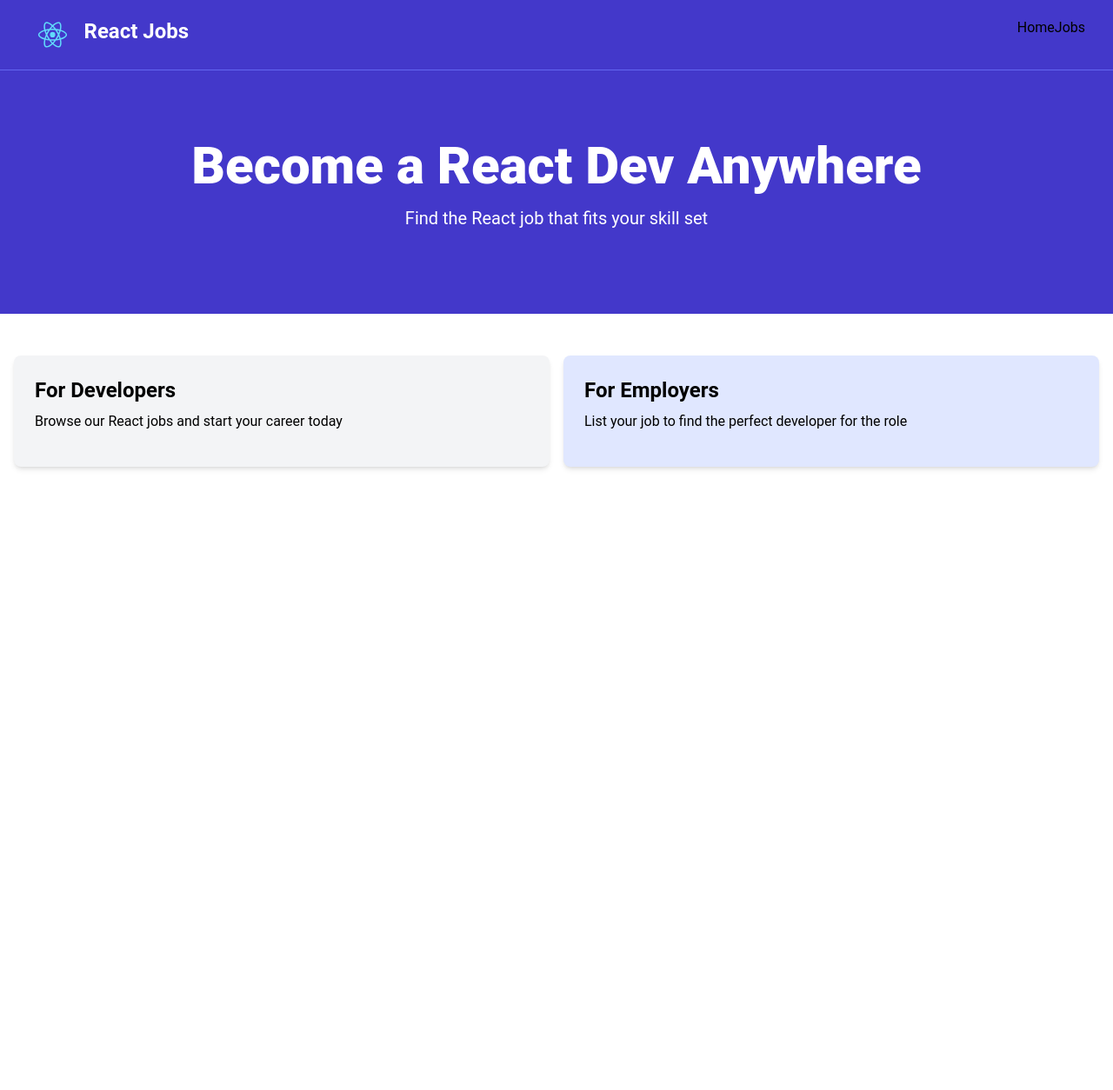
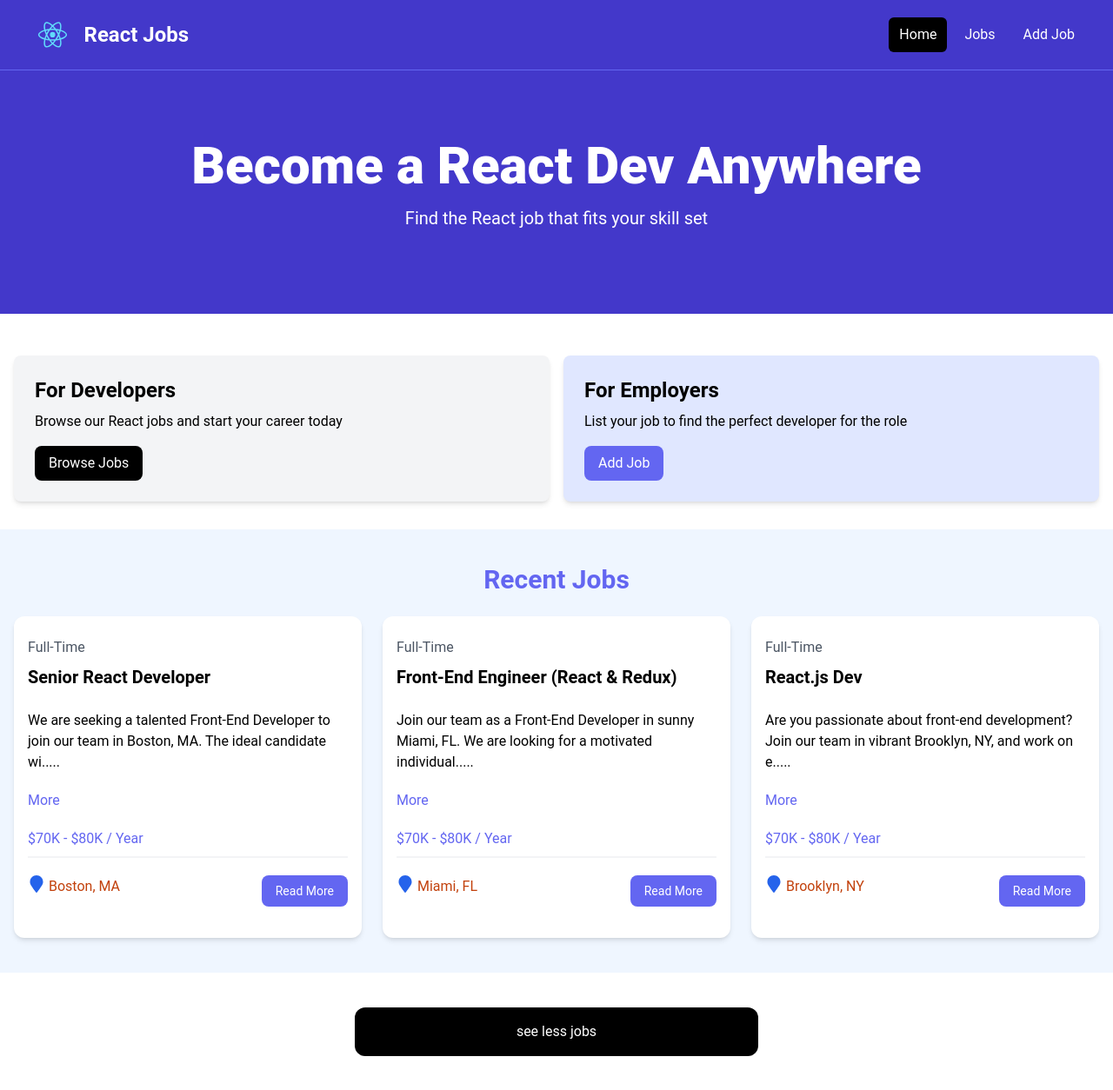
Before and after one commit to Edetmanchi/Job-listing-website, a React (Create React App) app: page / in a window 1280 px wide. Shown: the whole page at 87% size. Before the commit the page ends 800 px from the top, so only its background shows below. Built offline with nearby package versions, Linux system fonts and the light colour scheme.

Commit message:
added more js functionality

```diff
--- a/package.json
+++ b/package.json
@@ -8,6 +8,8 @@
     "@testing-library/user-event": "^13.5.0",
     "react": "^18.3.1",
     "react-dom": "^18.3.1",
+    "react-icons": "^5.2.1",
+    "react-router-dom": "^6.23.1",
     "react-scripts": "5.0.1",
     "web-vitals": "^2.1.4"
   },
--- a/src/App.js
+++ b/src/App.js
@@ -1,19 +1,20 @@
  import React from 'react'
- import Navbar from './components/Navbar'
- import Hero from './components/Hero'
-import HomeCards from './components/HomeCards'
+ import {Route, createBrowserRouter, createRoutesFromElements, RouterProvider} from "react-router-dom"
+ import HomePage from "./pages/HomePage"
+ import MainLayout from './layout/mainLayout'
+ import NotFoundPage from './pages/NotFoundPage'
+ import JobsPage from './pages/JobsPage'
 
- const App = () => {
-   return (
-    <>
-    <Navbar/>
-    <Hero  title = 'Become a React Dev Anywhere'
-    subtitle = 'Find the React job that fits your skill set'/>
-    <HomeCards/>
-
-    </>
-
-   )
+ const router = createBrowserRouter(
+  createRoutesFromElements(
+    <Route path='/' element={<MainLayout/>}>
+      <Route index element={<HomePage/>}/>
+      <Route path='/jobs'  element={<JobsPage/>}/>
+      <Route path='*'  element={<NotFoundPage/>}/>
+    </Route>
+ )
+)
+const App = () => {
+  return <RouterProvider router={router}/>
  }
-
  export default App
--- a/src/components/HomeCards.jsx
+++ b/src/components/HomeCards.jsx
@@ -1,4 +1,4 @@
-// import { Link } from 'react-router-dom';
+import { Link } from 'react-router-dom';
 import Card from './Card';
 
 const HomeCards = () => {
@@ -11,24 +11,24 @@ const HomeCards = () => {
             <p className='mt-2 mb-4'>
               Browse our React jobs and start your career today
             </p>
-            {/* <Link
+            <Link
               to='/jobs'
               className='inline-block bg-black text-white rounded-lg px-4 py-2 hover:bg-gray-700'
             >
               Browse Jobs
-            </Link> */}
+            </Link>
           </Card>
           <Card bg='bg-indigo-100'>
             <h2 className='text-2xl font-bold'>For Employers</h2>
             <p className='mt-2 mb-4'>
               List your job to find the perfect developer for the role
             </p>
-            {/* <Link
-              to='/add-job'
+            <Link
+              to='/'
               className='inline-block bg-indigo-500 text-white rounded-lg px-4 py-2 hover:bg-indigo-600'
             >
               Add Job
-            </Link> */}
+            </Link>
           </Card>
         </div>
       </div>
--- a/src/components/JobListing.jsx
+++ b/src/components/JobListing.jsx
@@ -1,51 +1,113 @@
-import { useState } from 'react';
-import { FaMapMarker } from 'react-icons/fa';
-import { Link } from 'react-router-dom';
+// import { useState, useEffect } from 'react';
+import JobListings from './JobListings';
+import jobs from "../jobs.json"
 
-const JobListing = ({ job }) => {
-  const [showFullDescription, setShowFullDescription] = useState(false);
+// const JobListing = ({ isHome = false,}) => {
+const JobListing = ({isHome = false}) => {
 
-  let description = job.description;
-
-  if (!showFullDescription) {
-    description = description.substring(0, 90) + '...';
-  }
-
+  // reducing the job grid to just three
+  const jobListing = isHome? jobs.slice(0,3) :jobs
   return (
-    <div className='bg-white rounded-xl shadow-md relative'>
-      <div className='p-4'>
-        <div className='mb-6'>
-          <div className='text-gray-600 my-2'>{job.type}</div>
-          <h3 className='text-xl font-bold'>{job.title}</h3>
-        </div>
-
-        <div className='mb-5'>{description}</div>
-
-        <button
-          onClick={() => setShowFullDescription((prevState) => !prevState)}
-          className='text-indigo-500 mb-5 hover:text-indigo-600'
-        >
-          {showFullDescription ? 'Less' : 'More'}
-        </button>
-
-        <h3 className='text-indigo-500 mb-2'>{job.salary} / Year</h3>
-
-        <div className='border border-gray-100 mb-5'></div>
-
-        <div className='flex flex-col lg:flex-row justify-between mb-4'>
-          <div className='text-orange-700 mb-3'>
-            <FaMapMarker className='inline text-lg mb-1 mr-1' />
-            {job.location}
+    <section className='bg-blue-50 px-4 py-10'>
+      <div className='container-xl lg:container m-auto'>
+        <h2 className='text-3xl font-bold text-indigo-500 mb-6 text-center'>
+          {isHome ? 'Recent Jobs' : 'Browse Jobs'}
+        </h2>
+          <div className='grid grid-cols-1 md:grid-cols-3 gap-6'>
+            {/* calling the function to nreduce the job grid to three */}
+            {jobListing.map((job) => (
+              <JobListings key={job.id} job={job} />
+            ))}
           </div>
-          <Link
-            to={`/jobs/${job.id}`}
-            className='h-[36px] bg-indigo-500 hover:bg-indigo-600 text-white px-4 py-2 rounded-lg text-center text-sm'
-          >
-            Read More
-          </Link>
-        </div>
       </div>
-    </div>
+    </section>
   );
 };
 export default JobListing;
+
+
+
+
+
+
+
+
+
+
+
+
+
+
+
+
+
+
+
+
+
+
+
+
+
+
+
+
+
+
+
+
+
+
+
+
+
+
+
+
+
+// import { useState, useEffect } from 'react';
+// import JobListing from './JobListing';
+// // import Spinner from './Spinner';
+
+// const JobListings = ({ isHome = false }) => {
+//   const [jobs, setJobs] = useState([]);
+//   const [loading, setLoading] = useState(true);
+
+//   useEffect(() => {
+//     const fetchJobs = async () => {
+//       const apiUrl = isHome ? '/api/jobs?_limit=3' : '/api/jobs';
+//       try {
+//         const res = await fetch(apiUrl);
+//         const data = await res.json();
+//         setJobs(data);
+//       } catch (error) {
+//         console.log('Error fetching data', error);
+//       } finally {
+//         setLoading(false);
+//       }
+//     };
+
+//     fetchJobs();
+//   }, []);
+
+//   return (
+//     <section className='bg-blue-50 px-4 py-10'>
+//       <div className='container-xl lg:container m-auto'>
+//         <h2 className='text-3xl font-bold text-indigo-500 mb-6 text-center'>
+//           {isHome ? 'Recent Jobs' : 'Browse Jobs'}
+//         </h2>
+
+//         {loading ? (
+//           <Spinner loading={loading} />
+//         ) : (
+//           <div className='grid grid-cols-1 md:grid-cols-3 gap-6'>
+//             {jobs.map((job) => (
+//               <JobListing key={job.id} job={job} />
+//             ))}
+//           </div>
+//         )}
+//       </div>
+//     </section>
+//   );
+// };
+// export default JobListings;
--- a/src/components/JobListings.jsx
+++ b/src/components/JobListings.jsx
@@ -1,46 +1,51 @@
-import { useState, useEffect } from 'react';
-import JobListing from './JobListing';
-import Spinner from './Spinner';
+import { useState } from 'react';
+import {FaMapMarker} from "react-icons/fa"
+// import { FaMapMarker } from 'react-icons/fa';
+import { Link } from 'react-router-dom';
 
-const JobListings = ({ isHome = false }) => {
-  const [jobs, setJobs] = useState([]);
-  const [loading, setLoading] = useState(true);
+const JobListings = ({ job }) => {
+  const [showFullDescription, setShowFullDescription] = useState(false);
 
-  useEffect(() => {
-    const fetchJobs = async () => {
-      const apiUrl = isHome ? '/api/jobs?_limit=3' : '/api/jobs';
-      try {
-        const res = await fetch(apiUrl);
-        const data = await res.json();
-        setJobs(data);
-      } catch (error) {
-        console.log('Error fetching data', error);
-      } finally {
-        setLoading(false);
-      }
-    };
+  let description = job.description;
 
-    fetchJobs();
-  }, []);
+  if (!showFullDescription) {
+    description = description.substring(0, 100) + '.....';
+  }
 
   return (
-    <section className='bg-blue-50 px-4 py-10'>
-      <div className='container-xl lg:container m-auto'>
-        <h2 className='text-3xl font-bold text-indigo-500 mb-6 text-center'>
-          {isHome ? 'Recent Jobs' : 'Browse Jobs'}
-        </h2>
+    <div className='bg-white rounded-xl shadow-md relative'>
+      <div className='p-4'>
+        <div className='mb-6'>
+          <div className='text-gray-600 my-2'>{job.type}</div>
+          <h3 className='text-xl font-bold'>{job.title}</h3>
+        </div>
 
-        {loading ? (
-          <Spinner loading={loading} />
-        ) : (
-          <div className='grid grid-cols-1 md:grid-cols-3 gap-6'>
-            {jobs.map((job) => (
-              <JobListing key={job.id} job={job} />
-            ))}
+        <div className='mb-5'>{description}</div>
+
+        <button
+          onClick={() => setShowFullDescription((prevState) => !prevState)}
+          className='text-indigo-500 mb-5 hover:text-indigo-600'
+        >
+          {showFullDescription ? 'Less' : 'More'}
+        </button>
+
+        <h3 className='text-indigo-500 mb-2'>{job.salary} / Year</h3>
+
+        <div className='border border-gray-100 mb-5'></div>
+        <div className='flex flex-col lg:flex-row justify-between mb-4'>
+          <div className='text-orange-700 mb-3 '>
+            <FaMapMarker className='inline text-xl mr-1 mb-2 text-blue-600 font-bold'/>
+            {job.location}
           </div>
-        )}
+          <Link
+            to={`/jobs/${job.id}`}
+            className='h-[36px] bg-indigo-500 hover:bg-indigo-600 text-white px-4 py-2 rounded-lg text-center text-sm'
+          >
+            Read More
+          </Link>
+        </div>
       </div>
-    </section>
+    </div>
   );
-};
+}
 export default JobListings;
--- a/src/components/Navbar.jsx
+++ b/src/components/Navbar.jsx
@@ -1,9 +1,10 @@
 import logo from '../logo.svg';
+import { NavLink } from 'react-router-dom';
 
 const Navbar = () => {
   const linkClass = ({ isActive }) =>
     isActive
-      ? 'bg-black text-white hover:bg-gray-900 hover:text-white rounded-md px-3 py-2'
+      ? 'bg-black border-lg text-white hover:bg-gray-900 hover:text-white rounded-md px-3 py-2'
       : 'text-white hover:bg-gray-900 hover:text-white rounded-md px-3 py-2';
 
   return (
@@ -11,23 +12,24 @@ const Navbar = () => {
       <div className='mx-auto max-w-7xl px-2 sm:px-6 lg:px-8'>
         <div className='flex h-20 items-center justify-between'>
           <div className='flex flex-1 items-center justify-center md:items-stretch md:justify-start'>
-            {/* <NavLink className='flex flex-shrink-0 items-center mr-4' to='/'> */}
+            <NavLink className='flex flex-shrink-0 items-center mr-4' to='/'>
               <img className='h-10 w-auto' src={logo} alt='React Jobs' />
               <span className='hidden md:block text-white text-2xl font-bold ml-2'>
                 React Jobs
               </span>
-            {/* </NavLink> */}
+            </NavLink>
             <div className='md:ml-auto'>
               <div className='flex space-x-2'>
-                {/* <NavLink to='/' className={linkClass}> */}
+                <NavLink to='/' className={linkClass}>
                   Home
-                {/* </NavLink> */}
-                {/* <NavLink to='/jobs' className={linkClass}> */}
+                </NavLink>
+                <NavLink to='jobs' className={linkClass}>
                   Jobs
-                {/* </NavLink> */}
-                {/* <NavLink to='/add-job' className={linkClass}>
-                  Add Job */}
-                {/* </NavLink> */}
+                </NavLink>
+                <NavLink className={linkClass}
+                 to='/add-job' >
+                  Add Job
+                </NavLink>
               </div>
             </div>
           </div>
--- a/src/components/ViewAllJobs.jsx
+++ b/src/components/ViewAllJobs.jsx
@@ -1,13 +1,19 @@
 import { Link } from 'react-router-dom';
+import { useState } from "react";
 
-const ViewAllJobs = () => {
+const ViewAllJobs = ({recentJobs}) => {
+    const [seeMoreJobs, setSeeMoreJobs] = useState(false)
+    // if(seeMoreJobs){
+    //     recentJobs
+    // }
   return (
     <section className='m-auto max-w-lg my-10 px-6'>
       <Link
+      onClick={()=>{setSeeMoreJobs((prevstate)=>!prevstate)}}
         to='/jobs'
         className='block bg-black text-white text-center py-4 px-6 rounded-xl hover:bg-gray-700'
       >
-        View All Jobs
+        { seeMoreJobs ? "View All Jobs" : "see less jobs"}
       </Link>
     </section>
   );
--- /dev/null
+++ b/src/layout/mainLayout.jsx
@@ -0,0 +1,13 @@
+import React from 'react'
+import { Outlet } from 'react-router-dom'
+import Navbar from '../components/Navbar'
+const mainLayout = () => {
+  return (
+    <>
+     <Navbar/>
+     <Outlet/>
+    </>
+  )
+}
+
+export default mainLayout
--- /dev/null
+++ b/src/pages/HomePage.jsx
@@ -0,0 +1,20 @@
+import React from 'react'
+import Hero from '../components/Hero'
+import HomeCards from '../components/HomeCards'
+import JobListing from '../components/JobListing'
+import ViewAllJobs from '../components/ViewAllJobs'
+
+const HomePage = () => {
+  return (
+    <>
+        <Hero  title = 'Become a React Dev Anywhere'
+          subtitle = 'Find the React job that fits your skill set'/>
+        <HomeCards/>
+        <JobListing isHome='true'/>
+        <ViewAllJobs/>
+    </>
+
+  )
+}
+
+export default HomePage
--- /dev/null
+++ b/src/pages/JobsPage.jsx
@@ -0,0 +1,12 @@
+import React from 'react'
+import JobListing from '../components/JobListings'
+
+const JobsPage = () => {
+  return (
+   <div className='bg-blue-50 px-4 py-6'>
+      <JobListing />
+    </div>
+  )
+}
+
+export default JobsPage
--- /dev/null
+++ b/src/pages/NotFoundPage.jsx
@@ -0,0 +1,19 @@
+import { Link } from 'react-router-dom';
+import { FaExclamationTriangle } from 'react-icons/fa';
+
+const NotFoundPage = () => {
+  return (
+    <section className='text-center flex flex-col justify-center items-center h-96'>
+      <FaExclamationTriangle className='text-yellow-400 text-6xl mb-4' />
+      <h1 className='text-6xl font-bold mb-4'>404 Not Found</h1>
+      <p className='text-xl mb-5'>This page does not exist</p>
+      <Link
+        to='/'
+        className='text-white bg-indigo-700 hover:bg-indigo-900 rounded-md px-3 py-2 mt-4'
+      >
+        Go Back
+      </Link>
+    </section>
+  );
+};
+export default NotFoundPage;
```
Also changed, not shown: 1 other file (tests, documents, lock files or other folders).
